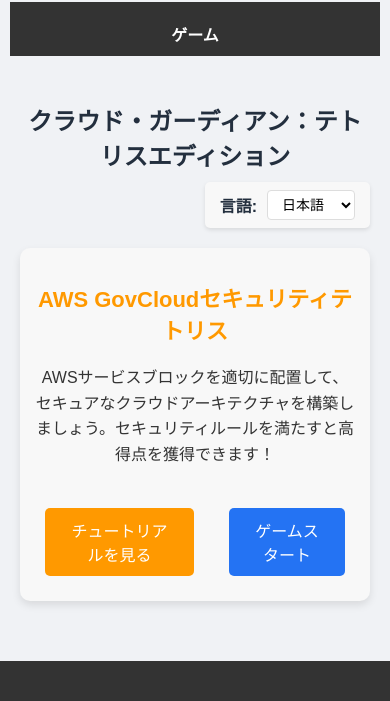
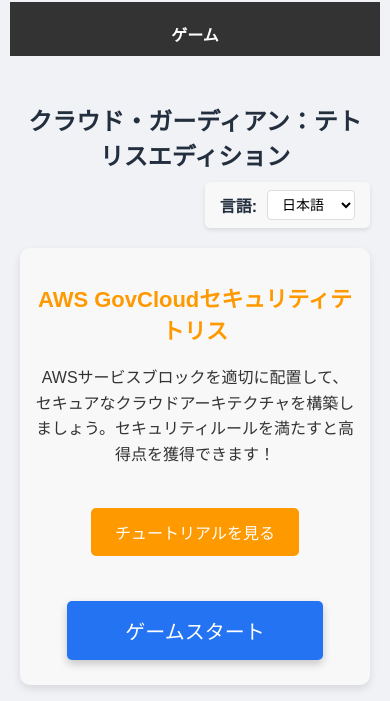
Before and after one commit to MASAKIOKUDA-eng/cloud-guardian-puzzle, a React app: page / in a window 390 px wide. Shown: the part 143-844 px from the top of the page. Built offline with nearby package versions, Linux system fonts and the light colour scheme.

Commit message:
feat: モバイルデバイス向けのスタートボタンのスタイルを改善し、タッチイベントを追加

```diff
--- a/assets/styles/mobile.css
+++ b/assets/styles/mobile.css
@@ -163,8 +163,34 @@
 }
 
 .mobile-view .start-screen button {
-  padding: 10px 20px;
+  padding: 12px 24px;
   font-size: 16px;
+  margin: 10px;
+  -webkit-tap-highlight-color: transparent;
+  touch-action: manipulation;
+}
+
+.mobile-view .start-screen .start-button {
+  padding: 15px 30px;
+  font-size: 20px;
+  margin-top: 20px;
+  display: block;
+  width: 80%;
+  margin-left: auto;
+  margin-right: auto;
+  background-color: #2473F3;
+  color: white;
+  border: none;
+  border-radius: 5px;
+  -webkit-tap-highlight-color: transparent;
+  touch-action: manipulation;
+  box-shadow: 0 4px 8px rgba(0, 0, 0, 0.2);
+}
+
+.mobile-view .start-screen .buttons {
+  display: flex;
+  flex-direction: column;
+  align-items: center;
 }
 
 /* モバイル向けのセキュリティルール表示 */
--- a/assets/styles/tetris.css
+++ b/assets/styles/tetris.css
@@ -80,6 +80,8 @@
 
 .start-screen .start-button {
   background-color: #2473F3;
+  position: relative;
+  z-index: 10;
 }
 
 .start-screen .start-button:hover {
--- a/public/index.html
+++ b/public/index.html
@@ -22,8 +22,16 @@
 
     // ダブルタップによるズームを防止
     document.addEventListener('touchend', function(e) {
-      if(e.target.tagName === 'CANVAS' || e.target.tagName === 'BUTTON') {
+      if(e.target.tagName === 'CANVAS') {
         e.preventDefault();
+      }
+    }, { passive: false });
+
+    // スタートボタンのタッチイベントを確実に処理
+    document.addEventListener('touchstart', function(e) {
+      if(e.target.classList.contains('start-button')) {
+        e.preventDefault();
+        e.target.click();
       }
     }, { passive: false });
   </script>
--- a/src/tetris/components/TetrisGame.js
+++ b/src/tetris/components/TetrisGame.js
@@ -30,7 +30,8 @@
     const checkMobile = () => {
       const userAgent = navigator.userAgent || navigator.vendor || window.opera;
       const isMobileDevice = /android|webos|iphone|ipad|ipod|blackberry|iemobile|opera mini/i.test(userAgent.toLowerCase());
-      setIsMobile(isMobileDevice || window.innerWidth <= 768);
+      const hasTouchSupport = 'ontouchstart' in window || navigator.maxTouchPoints > 0 || navigator.msMaxTouchPoints > 0;
+      setIsMobile(isMobileDevice || hasTouchSupport || window.innerWidth <= 768);
     };
 
     checkMobile();
@@ -174,13 +175,13 @@
                   </div>
                 )}
               </div>
-              <button onClick={toggleTutorial}>{translations.startScreen.closeTutorialButton}</button>
-              <button onClick={startGame} className="start-button">{translations.startScreen.startButton}</button>
+              <button onClick={toggleTutorial} onTouchStart={toggleTutorial}>{translations.startScreen.closeTutorialButton}</button>
+              <button onClick={startGame} onTouchStart={startGame} className="start-button">{translations.startScreen.startButton}</button>
             </div>
           ) : (
             <div className="buttons">
-              <button onClick={toggleTutorial}>{translations.startScreen.tutorialButton}</button>
-              <button onClick={startGame} className="start-button">{translations.startScreen.startButton}</button>
+              <button onClick={toggleTutorial} onTouchStart={toggleTutorial}>{translations.startScreen.tutorialButton}</button>
+              <button onClick={startGame} onTouchStart={startGame} className="start-button">{translations.startScreen.startButton}</button>
             </div>
           )}
         </div>
```
